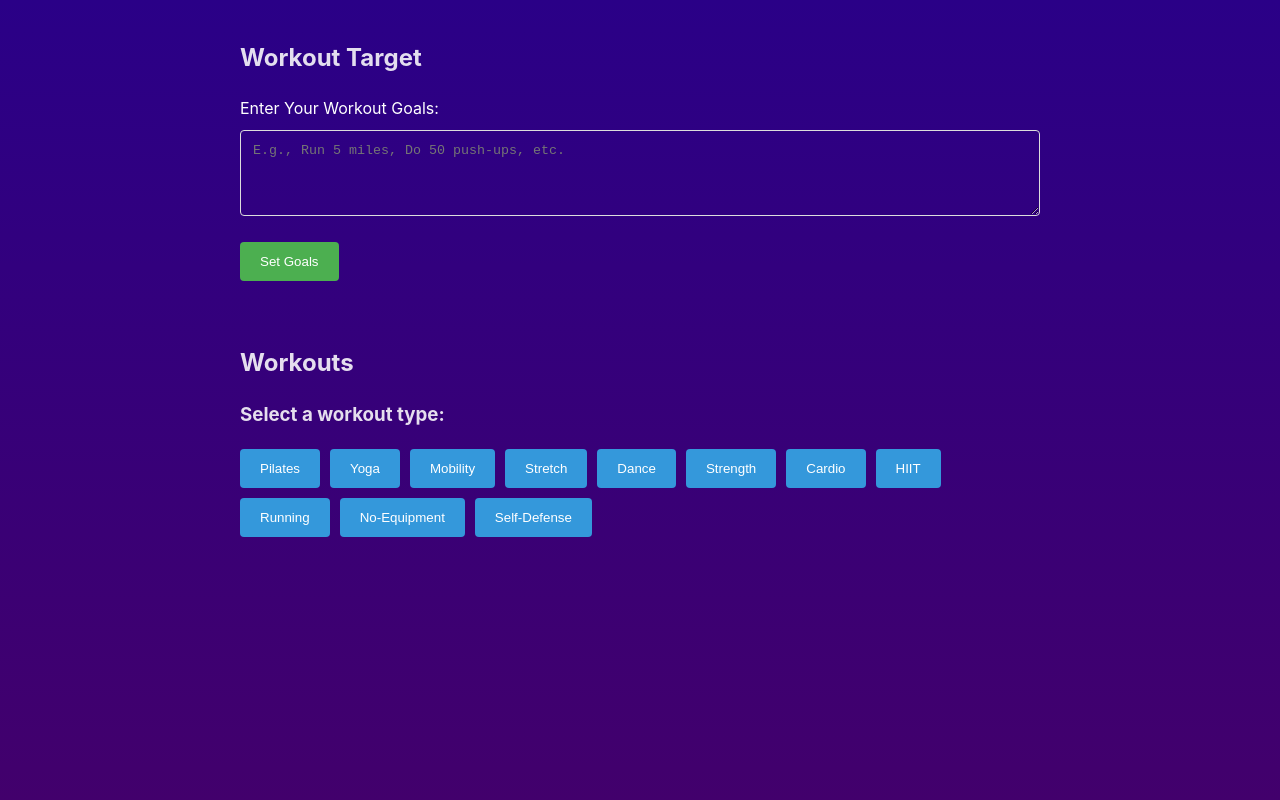
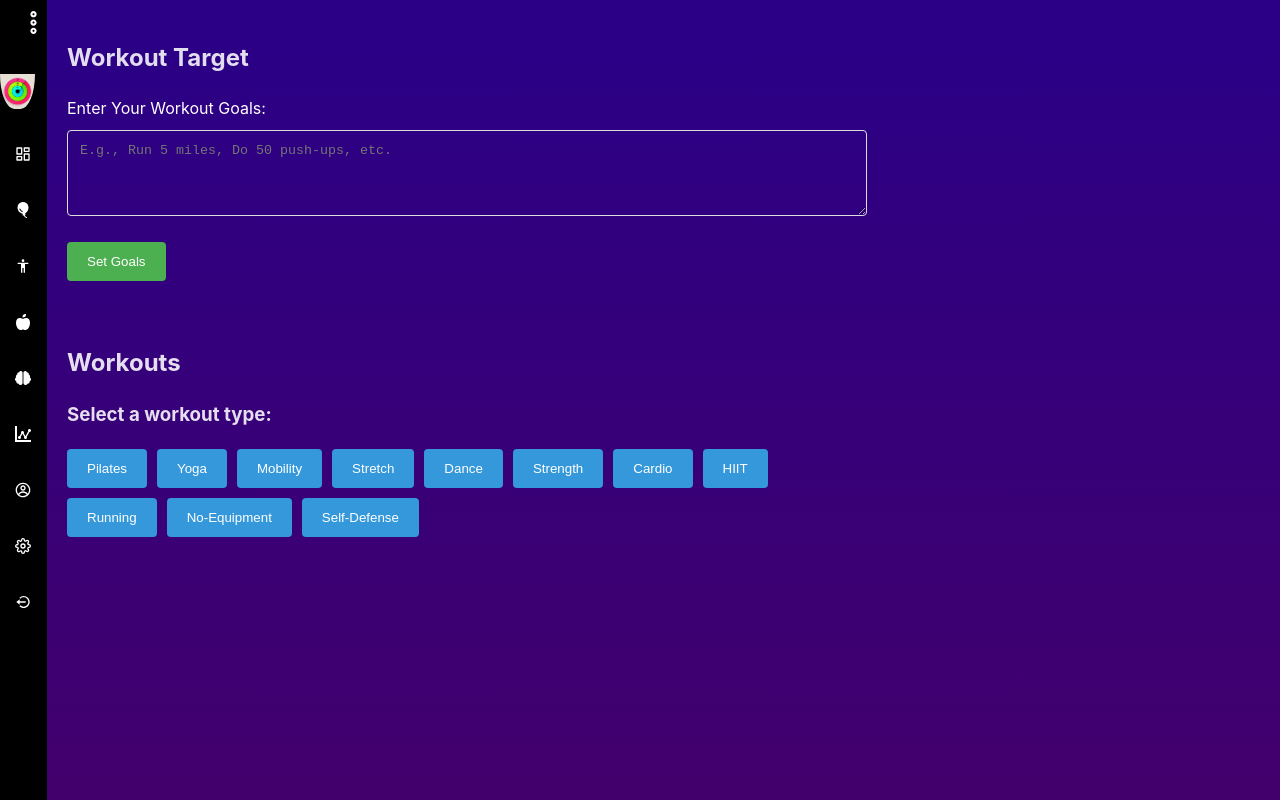
Before and after one commit to adamfenji/Team4SoftwareProject, a React app in the folder Front-end/: page /Team4SoftwareProject/physicaltracker in a window 1280 px wide. Built offline with nearby package versions, Linux system fonts and the light colour scheme; the HTML template or start-up script is replaced by a standard one.

Commit message:
Sidebar on Physical Tracker

```diff
--- /dev/null
+++ b/Front-end/components/PhysicalTracker/PhysicalTrackerPage.css
@@ -0,0 +1,5 @@
+.physicalTrackerContainer{
+    display: flex;
+    width: 99%;
+    flex: 1;
+}
--- a/Front-end/components/PhysicalTracker/PhysicalTrackerPage.tsx
+++ b/Front-end/components/PhysicalTracker/PhysicalTrackerPage.tsx
@@ -2,9 +2,9 @@ import SideBar from "../Dashboard/SideBar";
 import PhysicalTracker from "./PhysicalTracker"
 import React from "react";
 import "./PhysicalTrackerPage.css";
-import "./Dashboard/SideBar.css"
+import "../Dashboard/SideBar.css"
 
-function Profile() {
+function PhysicalTrackerPage() {
     return (
         <div className="physicalTrackerContainer">
             <div className="sidebarDashboard">
@@ -18,4 +18,4 @@ function Profile() {
 
     );
 }
-export default Profile;
+export default PhysicalTrackerPage;
--- a/Front-end/src/Routes.tsx
+++ b/Front-end/src/Routes.tsx
@@ -2,7 +2,7 @@ import { createBrowserRouter} from "react-router-dom";
 import Dashboard from "../components/Dashboard/Dashboard.tsx";
 import App from "./App.js";
 import Profile from "../components/Profile/Profile.tsx";
-import PhysicalTracker from "../components/PhysicalTracker/PhysicalTracker.tsx";
+import PhysicalTrackerPage from "../components/PhysicalTracker/PhysicalTrackerPage.tsx";
 import DietaryTracker from "../components/DietaryTracker/DietaryTracker.tsx";
 import MentalTracker from "../components/MentalTracker/MentalTracker.tsx";
 import Password_Reset from "../components/Password_Reset/Password_Reset.tsx";
@@ -12,7 +12,7 @@ const router = createBrowserRouter([
     {path: "/Team4SoftwareProject", element: <App/>},
     {path: "/Team4SoftwareProject/dashboard", element: <Dashboard/>},
     {path: "/Team4SoftwareProject/profile", element: <Profile/>},
-    {path: "/Team4SoftwareProject/physicaltracker", element: <PhysicalTracker/>},
+    {path: "/Team4SoftwareProject/physicaltracker", element: <PhysicalTrackerPage/>},
     {path: "/Team4SoftwareProject/dietarytracker", element: <DietaryTracker/>},
     {path: "/Team4SoftwareProject/mentaltracker", element: <MentalTracker/>},
     {path: "/Team4SoftwareProject/password_reset", element: <Password_Reset/>}
```
